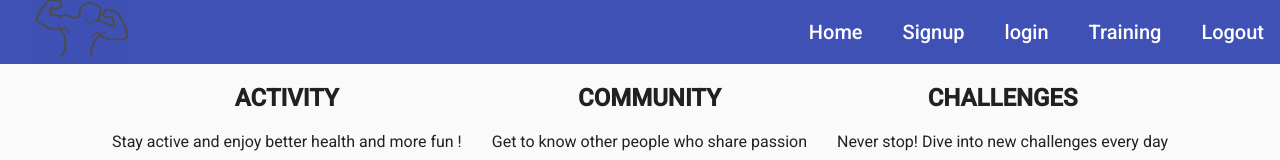
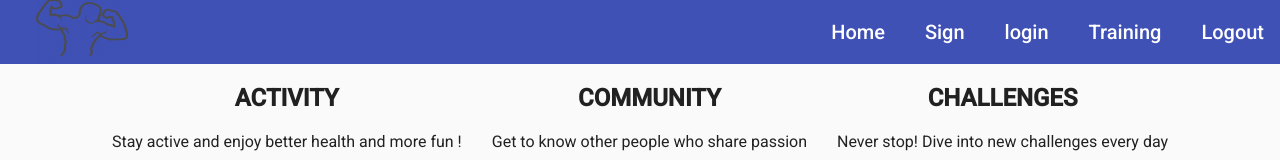
Before and after one commit to Monsingozzy/Fitness_trainer, an Angular app: page / in a window 1280 px wide. Shown: the top 160 px of the page. Built offline with nearby package versions, Linux system fonts and the light colour scheme.

Commit message:
Update header.component.html

```diff
--- a/src/app/navigation/header/header.component.html
+++ b/src/app/navigation/header/header.component.html
@@ -11,7 +11,7 @@
 <div fxFlex></div>
   <div fxFlex  fxHide.xs fxLayout="row" fxLayoutAlign="center center" fxLayoutGap="40px">
     <a routerLink="/">Home</a>
-    <a routerLink="/signup">Signup</a>
+    <a routerLink="/signup">Sign</a>
     <a routerLink="/login">login</a>
     <a routerLink="/training">Training</a>
     <a >Logout</a>
```
